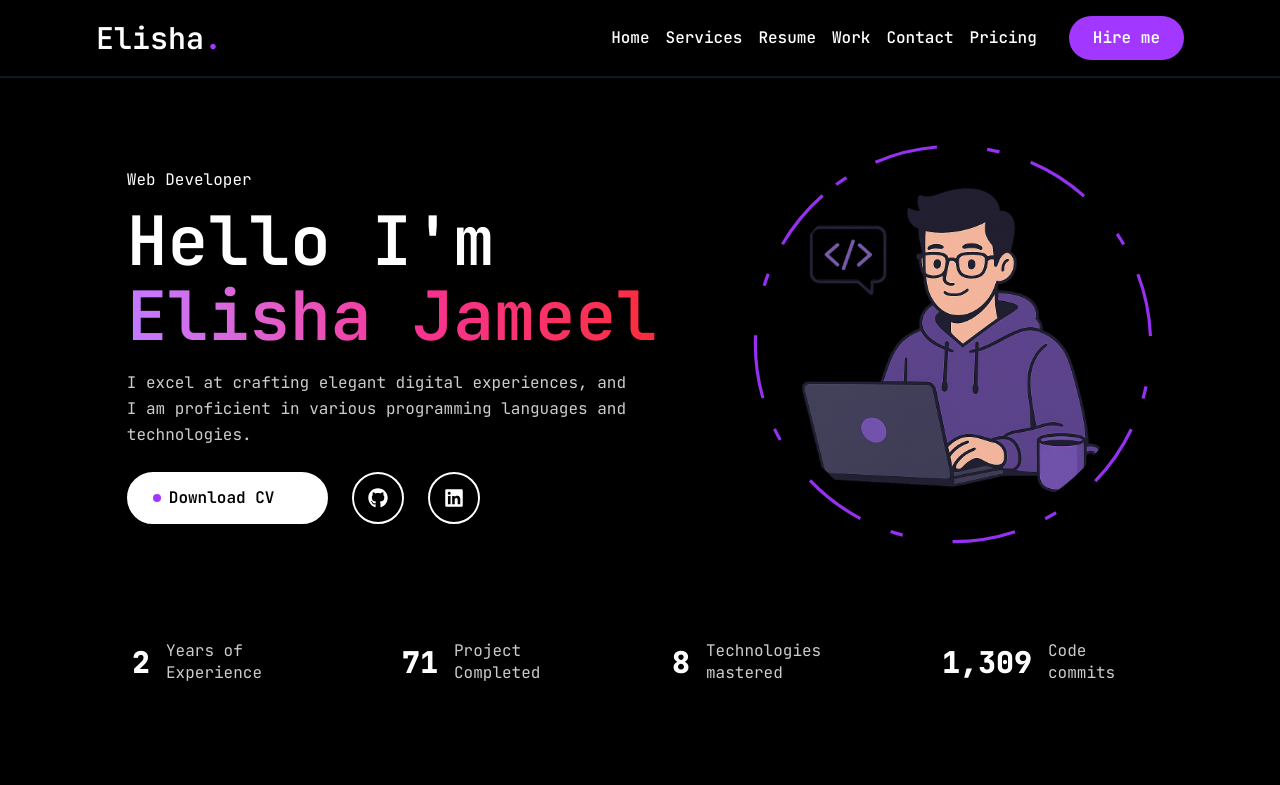
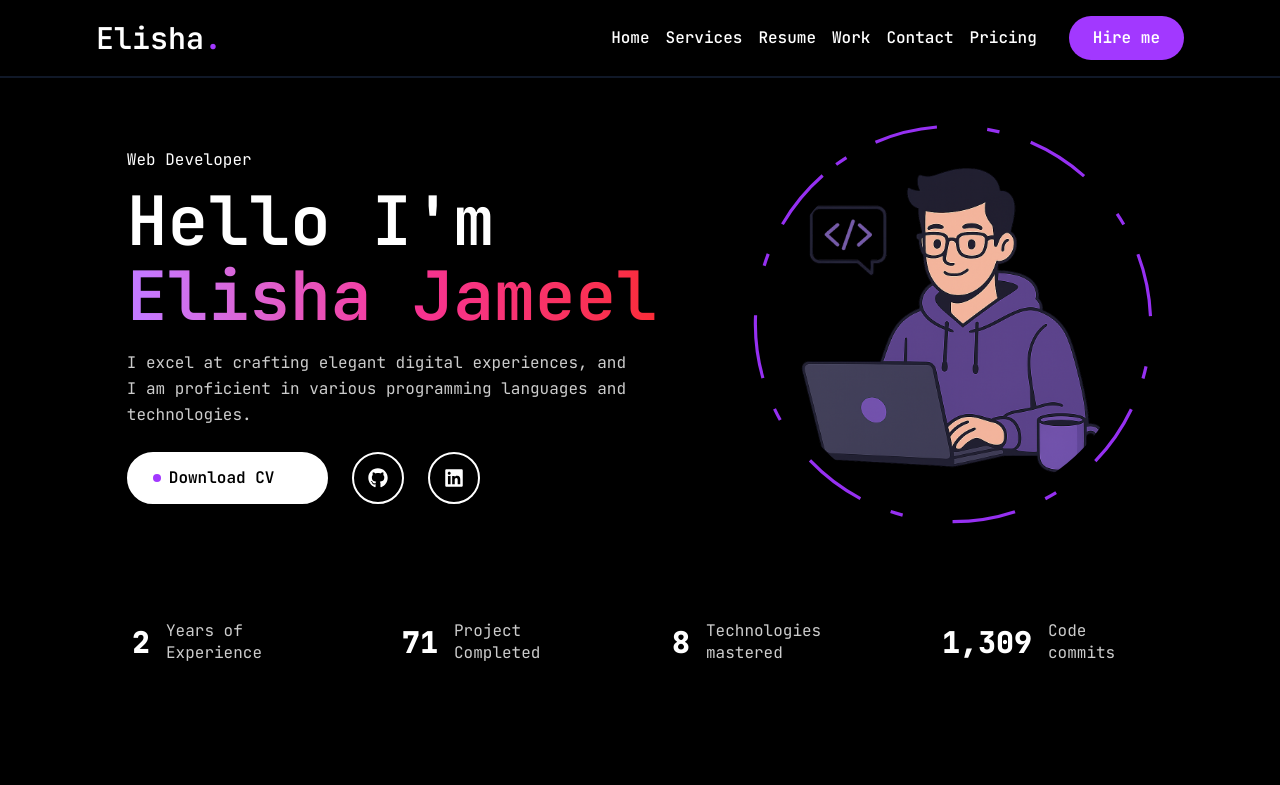
Before and after one commit to elishabhatti/elisha-portfolio, a Next.js app: page / in a window 1280 px wide. Shown: the top 785 px of the page. Built offline with nearby package versions, Linux system fonts and the light colour scheme.

Commit message:
changed the padding top for fixed nav

```diff
--- a/app/page.jsx
+++ b/app/page.jsx
@@ -9,7 +9,7 @@ import Work from "@/components/pages/Work";
 
 const page = () => {
   return (
-    <section className="pt-30">
+    <section className="pt-25">
       <section>
         <Home />
       </section>
```
